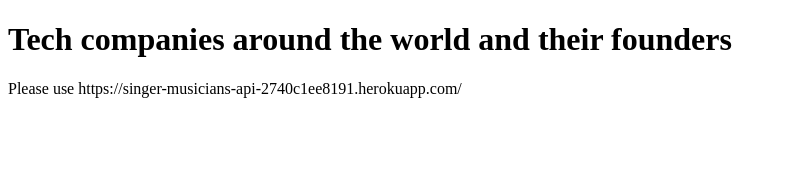
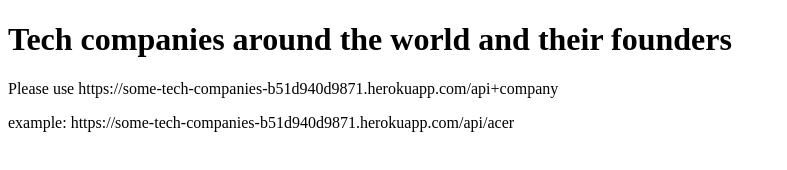
Before and after one commit to Adonai-Technologies/tech-companies-around-the-world-api, a website: page index.html in a window 1280 px wide. Shown: the whole page, without its empty margins (0-787 px from the left). Drawn offline with Linux system fonts and the light colour scheme.

Commit message:
deployed on heroku

```diff
--- a/index.html
+++ b/index.html
@@ -7,6 +7,7 @@
 </head>
 <body>
     <h1>Tech companies around the world and their founders</h1>
-    <p>Please use https://singer-musicians-api-2740c1ee8191.herokuapp.com/</p>
+    <p>Please use https://some-tech-companies-b51d940d9871.herokuapp.com/api+company</p>
+    <p>example: https://some-tech-companies-b51d940d9871.herokuapp.com/api/acer </p>
 </body>
 </html>
```
